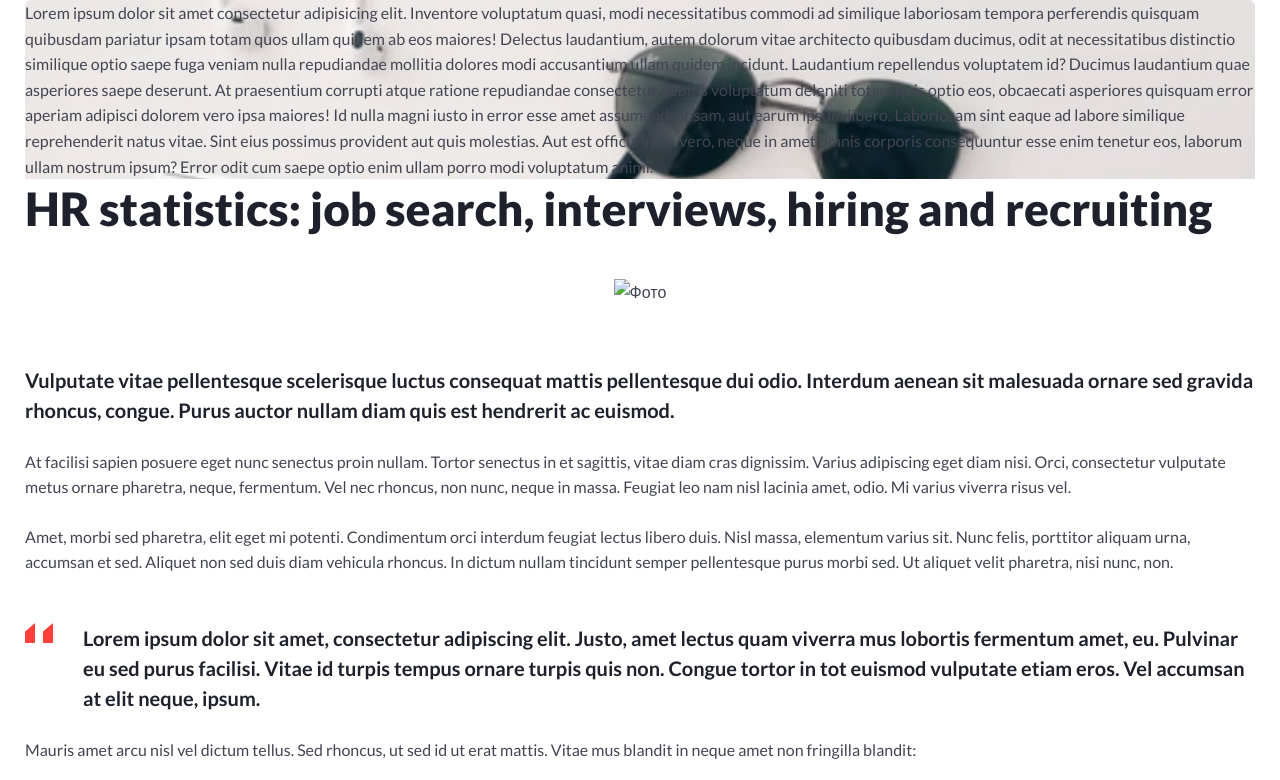
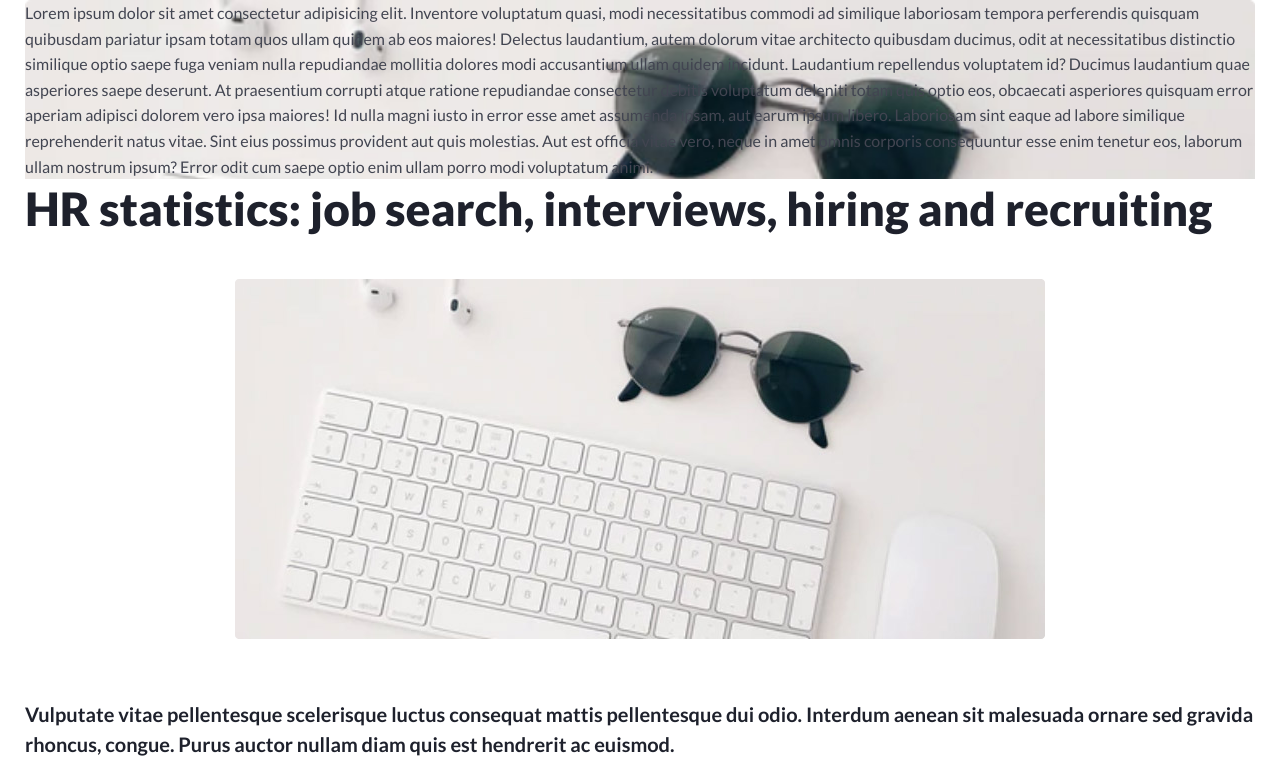
Before and after one commit to VladStvn/lesson_7, a plain HTML site: page index.html in a window 1280 px wide. Shown: the top 780 px of the page. Drawn offline with Linux system fonts and the light colour scheme; the site is published under a folder, as on GitHub Pages, so addresses that start at the root find nothing.

Commit message:
Add files via upload

```diff
--- a/index.html
+++ b/index.html
@@ -21,7 +21,7 @@
         <div class="top">
             <h1 class="title">HR statistics: job search,  interviews, hiring and recruiting</h1>
             <div class="image">
-                <img src="/img/image.png" alt="Фото">
+                <img src="img/image.png" alt="Окуляри">
             </div>
         </div>
         <div>
```
